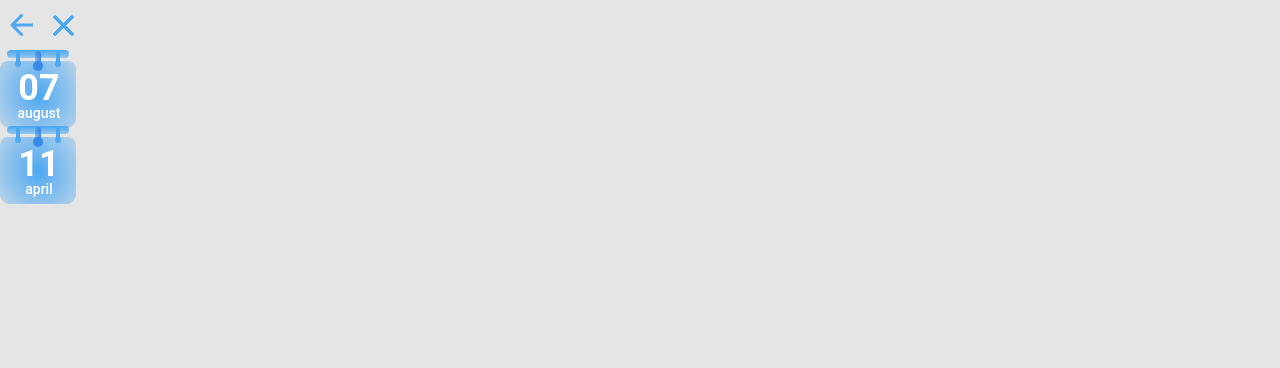
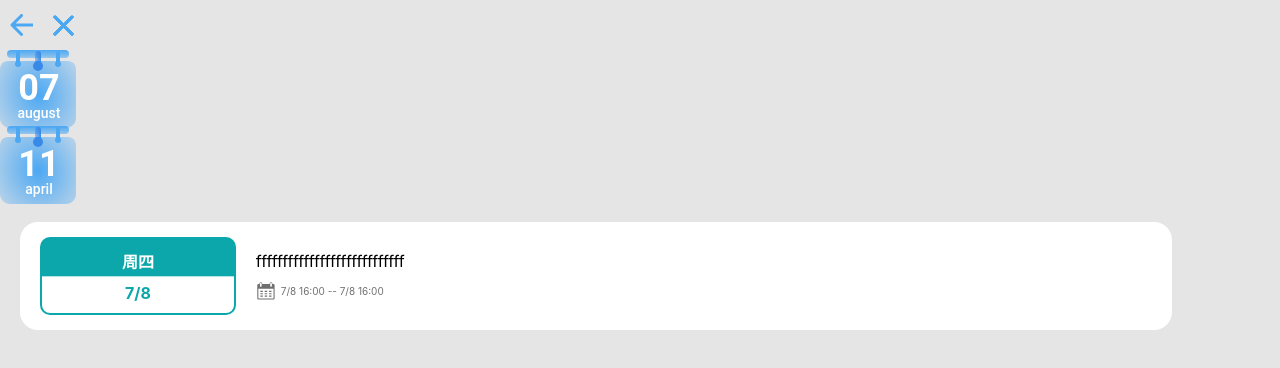
Before and after one commit to ncuhome/tudo-fe, a Next.js app: page /home/homepage in a window 1280 px wide. Shown: the top 368 px of the page. Built offline with nearby package versions, Linux system fonts and the light colour scheme.

Commit message:
:poop: upd/ 添加活动卡片

```diff
--- /dev/null
+++ b/components/shared/activity-card/activity_card.tsx
@@ -0,0 +1,22 @@
+import React from 'react'
+import styles from './index.module.css'
+// import calender from "../../../public/calender.svg"  ??似乎是next引入图片的问题
+
+const ActCard: React.FC = () => {
+  return (
+    <div className={styles.cardBox} >
+      <div className={styles.cardDate}>
+        <div style={{ marginBottom: "10px", width: "100%", textAlign: "center", fontWeight: "bold", color: "#fff", whiteSpace: "nowrap" }}>周四</div>
+        <div style={{ width: "100%", textAlign: "center", fontWeight: "bold", color: "rgb(12,167,170)" }}>7/8</div>
+      </div>
+      <div className={styles.cardInfo}>
+        <div className={styles.cardInfo_name}>ffffffffffffffffffffffffffff</div>
+        <div className={styles.cardInfo_date}>
+          <img src={"/img/calender.svg"} />
+          <span>7/8 16:00 -- 7/8 16:00</span>
+        </div>
+      </div>
+    </div >
+  )
+}
+export default ActCard;
--- /dev/null
+++ b/components/shared/activity-card/index.module.css
@@ -0,0 +1,47 @@
+.cardBox{
+  background-color: #fff;
+  width: 90%;
+  margin: 20px;
+  border-radius: 18px;
+  display: flex;
+}
+
+.cardDate{
+  /* margin: 20px; */
+  margin: 15px 20px 15px;
+  padding: 10px;
+  width: 17%;
+  border-radius: 10px;
+  border-width: 2px;
+  border-style: solid;
+  border-color: rgb(12,167,170);
+  background: linear-gradient(to bottom, rgb(12,167,170) 0%,rgb(12,167,170) 50%,white 51%,white 100%);
+
+}
+
+.cardInfo{
+  margin-right: 20px;
+  width: 50%;
+  display: flex;
+  flex-direction: column;
+  justify-content: center;
+}
+
+.cardInfo_name{
+  overflow: hidden;
+  text-overflow:ellipsis;
+  white-space: nowrap;
+  margin-bottom: 10px;
+}
+
+.cardInfo_date{
+  display: flex;
+  align-items:center;
+  font-size: 10px;
+  color:rgb(112,112,112);
+}
+
+.cardInfo_date > img{
+  height: 20px;
+  margin-right: 5px;
+}
--- a/pages/home/homepage.tsx
+++ b/pages/home/homepage.tsx
@@ -2,6 +2,7 @@ import React from 'react';
 import useStyles from "./css";
 import HeadBar from "../../components/shared/headbar";
 import Calendar from "../../components/shared/calendar/calendar";
+import ActCard from '../../components/shared/activity-card/activity_card';
 
 const HomePage: React.FC = () => {
     const classes = useStyles();
@@ -11,6 +12,7 @@ const HomePage: React.FC = () => {
             <HeadBar />
             <Calendar month={"august"} day={"07"} />
             <Calendar month={"april"} day={"11"} />
+            <ActCard/>
         </div>
     );
 }
```
Also changed, not shown: components/shared/activity_card.tsx (deleted), public/img/calender.svg (added).
